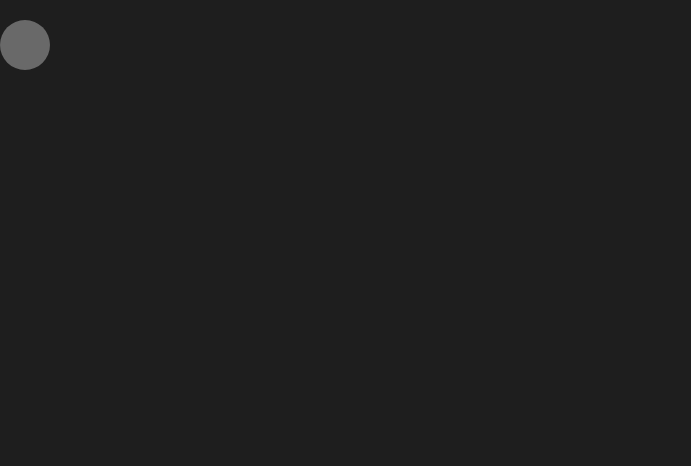
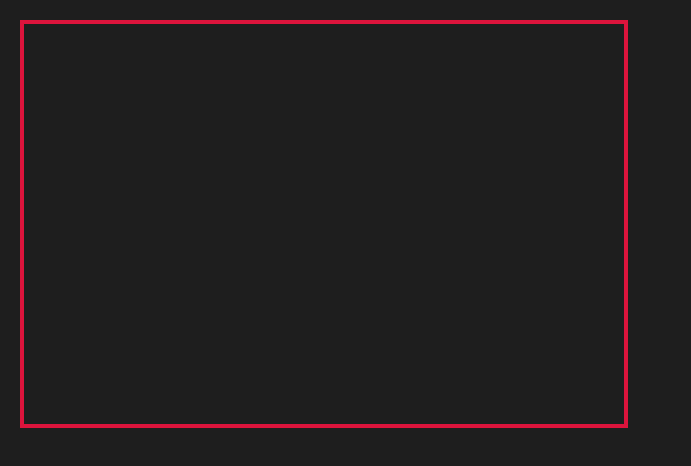
Before and after one commit to pkro/vanilla_javascript_animation, a plain HTML site: page index.html in a window 1280 px wide. Shown: the whole page, without its empty margins (0-691 px from the left). Drawn offline with Linux system fonts and the light colour scheme.

Commit message:
basic canvas setup

```diff
--- a/app.css
+++ b/app.css
@@ -4,20 +4,16 @@ body {
   color: rgb(200, 200, 200);
   font-family: 'Lato', sans-serif;
   margin: 0;
-  padding: 20px 0 0 0;
+  padding: 0;
 }
 
 h1 {
   margin: 20px;
 }
 
-#circle {
-  left: 0px;
-  background-color: crimson;
-  width: 50px;
-  height: 50px;
-  border-radius: 9999px; /* always does 50%; also usable for round (not rounded) shorter sides of rectangles */
-  position: relative;
+canvas {
+  margin: 20px;
+  border: 4px solid crimson;
 }
 
 /*
--- a/app.js
+++ b/app.js
@@ -1,36 +1,4 @@
 (function () {
-  var ol = 0;
-  var circleInterval;
-  var isPlaying = false;
-  const circle = document.getElementById('circle');
-  var playingBG = circle.style.backgroundColor;
-  var stoppedBG = 'dimgrey';
-  var growthDirection = -1;
-  var circleSize = (initialSize = circle.offsetWidth);
-
-  circle.style.backgroundColor = stoppedBG;
-
-  function circleAnimation(time) {
-    ol++;
-    if (circleSize >= initialSize) {
-      circleSize = circleSize * 1 + growthDirection * 1;
-    }
-    circle.style.left = ol + 'px';
-    circle.style.width = circle.style.height = circleSize + 'px';
-    circleInterval = requestAnimationFrame(circleAnimation);
-  }
-
-  function mouseClicked() {
-    isPlaying = !isPlaying;
-    if (isPlaying) {
-      growthDirection *= -1; // only change when moving
-      circle.style.backgroundColor = playingBG;
-      circleInterval = requestAnimationFrame(circleAnimation);
-    } else {
-      circle.style.backgroundColor = stoppedBG;
-      cancelAnimationFrame(circleInterval);
-    }
-  }
-
-  circle.addEventListener('click', mouseClicked);
+  /** @type {HTMLCanvasElement} */
+  var canvas = document.getElementById('animated-canvas');
 })();
--- a/index.html
+++ b/index.html
@@ -8,7 +8,7 @@
     <title>Document</title>
   </head>
   <body>
-    <div id="circle"></div>
+    <canvas id="animated-canvas" width="600" height="400"></canvas>
     <script src="app.js"></script>
   </body>
 </html>
```
